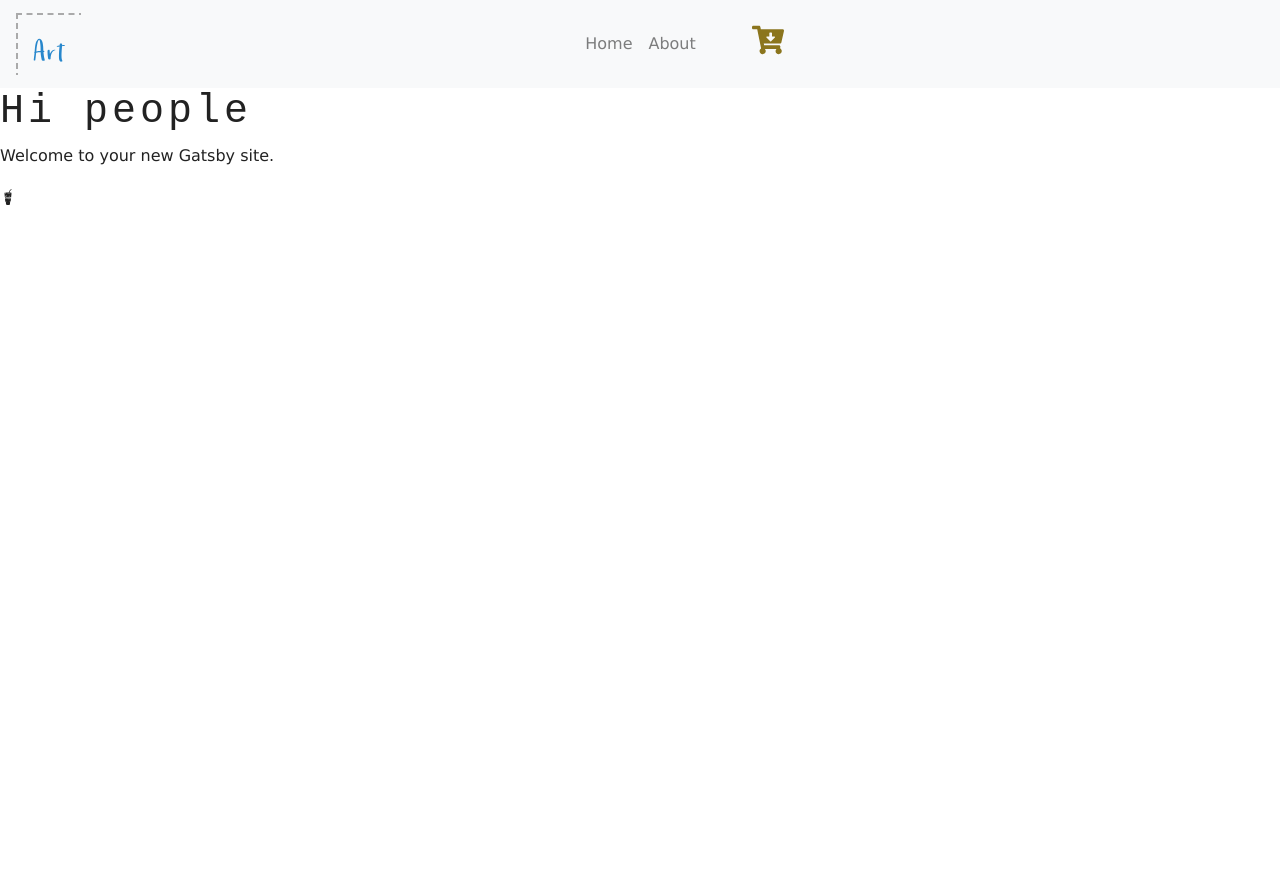
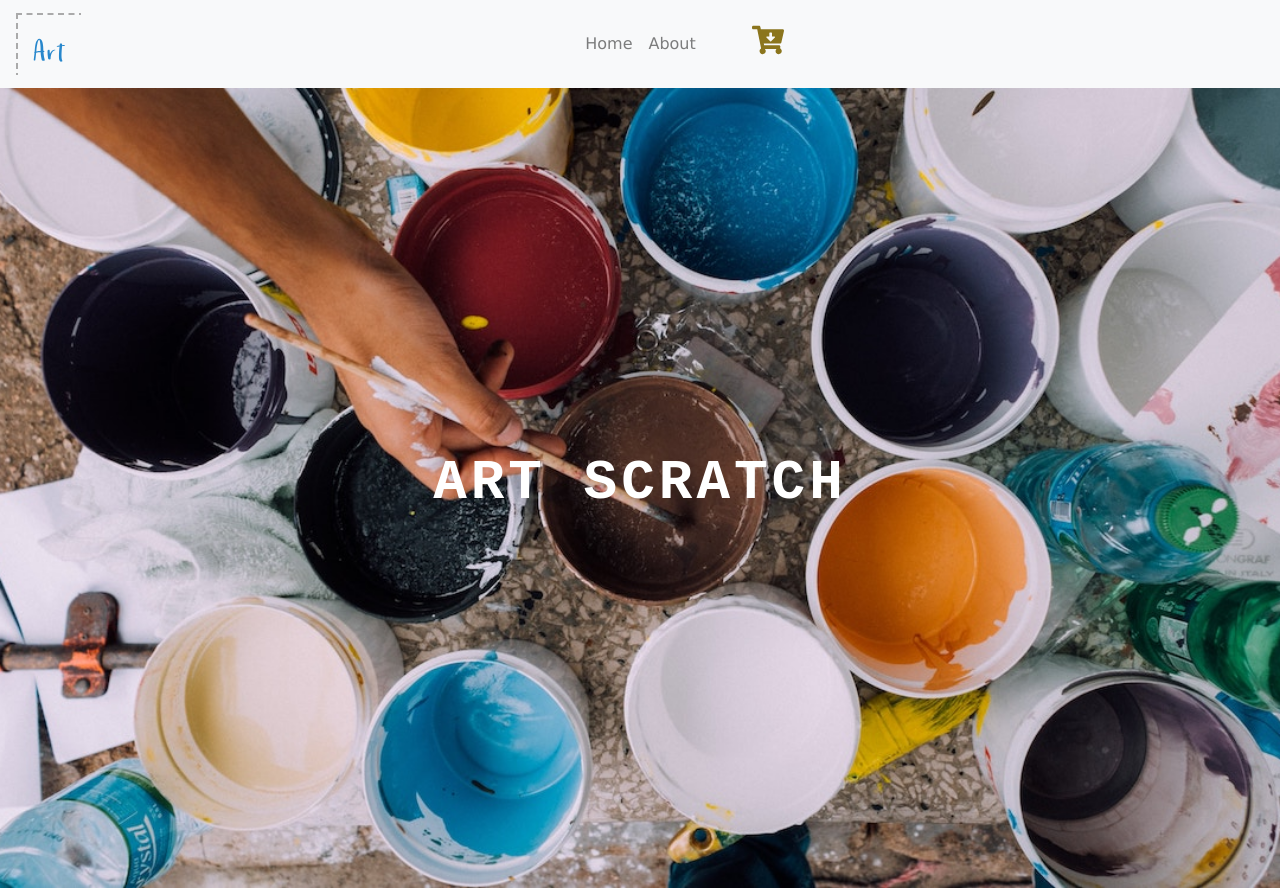
Before and after one commit to h3c70rdelAn9el/quick-art-store, a Gatsby site: page / in a window 1280 px wide. Before the commit the page ends 800 px from the top, so only its background shows below. Built offline with nearby package versions, Linux system fonts and the light colour scheme; Gatsby itself is replaced by a stand-in of ours.

Commit message:
Add the background image plugin and background image.

```diff
--- a/package.json
+++ b/package.json
@@ -6,6 +6,7 @@
   "author": "Kyle Mathews <mathews.kyle@gmail.com>",
   "dependencies": {
     "gatsby": "^2.18.6",
+    "gatsby-background-image": "^0.9.11",
     "gatsby-image": "^2.2.34",
     "gatsby-plugin-manifest": "^2.2.31",
     "gatsby-plugin-offline": "^3.0.26",
--- /dev/null
+++ b/src/components/globals/BackgroundSection.js
@@ -0,0 +1,18 @@
+import React from 'react';
+import BackgroundImage from  'gatsby-background-image';
+
+export default function  BackgroundSection({ img, styleClass, title, children }) {
+  return (
+    <BackgroundImage className={styleClass} fluid={img}>
+      <h1 className="title text-white text-uppercase text-center display-4 font-weight-bold" >
+        {title}
+      </h1>
+      {children}
+    </BackgroundImage>
+  )
+}
+
+BackgroundSection.defaultProps = {
+  title: "default title",
+  styleClass: "default-background"
+}
--- a/src/components/layout.css
+++ b/src/components/layout.css
@@ -4,6 +4,7 @@
   --mainGrey: #afaa9b;
   --mainWhite: #fff;
   --mainDark: #222;
+  --secondYellow: rgba(244, 244, 123, 0.722);
 }
 
 body {
@@ -26,3 +27,14 @@ h1, h2, h3, h4, h5, h6 {
   color: var(--mainBrown);
   font-size: 2rem;
 }
+
+.default-background {
+  min-height: 100vh;
+  display: flex;
+  align-items: center;
+  justify-content: center;
+  background-color: linear-gradient(to bottom rgba(226, 218, 180, 0.5), rgba(100, 91, 43, 0.5));
+  /* background: black; */
+  background-position: center;
+  background-size: cover;
+}
--- a/src/pages/index.js
+++ b/src/pages/index.js
@@ -1,17 +1,38 @@
 import React from "react"
-import { Link } from "gatsby"
+import { Link, graphql, StaticQuery } from "gatsby"
 
 import Layout from "../components/layout"
-import SEO from "../components/seo"
-import { FaGulp } from "react-icons/fa";
+import SEO from "../components/seo";
+import BackgroundSection from "../components/globals/BackgroundSection";
 
-const IndexPage = () => (
-  <Layout>
-    <SEO title="Home" />
-    <h1>Hi people</h1>
-    <p>Welcome to your new Gatsby site.</p>
-    <FaGulp />
-  </Layout>
+
+const IndexPage = ({ data }) => (
+  <div>
+    <Layout>
+      <SEO title="Home" keywords={`gatsby`, `application`} />
+      {/* <BackgroundSection backgroundImage = {data.backgroundImage.childImageSharp.fluid}
+      title="art scratch"
+      styleClass="default-background"
+     /> */}
+      <BackgroundSection
+        img={data.img.childImageSharp.fluid}
+        title="Art Scratch"
+        styleClass="default-background"
+      />
+    </Layout>
+  </div>
 )
 
+export const query = graphql`
+  {
+    img: file(relativePath: { eq: "background.jpg" }) {
+      childImageSharp {
+        fluid {
+          ...GatsbyImageSharpFluid_tracedSVG
+        }
+      }
+    }
+  }
+`
+
 export default IndexPage
```
Also changed, not shown: src/images/background.jpg (renamed from src/images/russn_fckr-krV5aS4jDjA-unsplash.jpg), src/images/painting_1.jpg (renamed from src/images/alan-scales-1_WMZARl81c-unsplash.jpg), src/images/painting_2.jpg (renamed from src/images/geordanna-cordero-fields-5NE6mX0WVfQ-unsplash.jpg), src/images/painting_3.jpg (renamed from src/images/pawel-czerwinski-BmAOtpBZpMk-unsplash.jpg), 1 other file.
